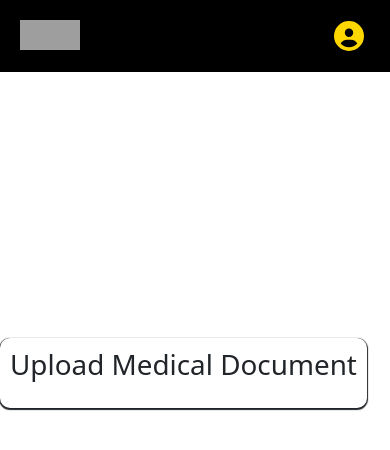
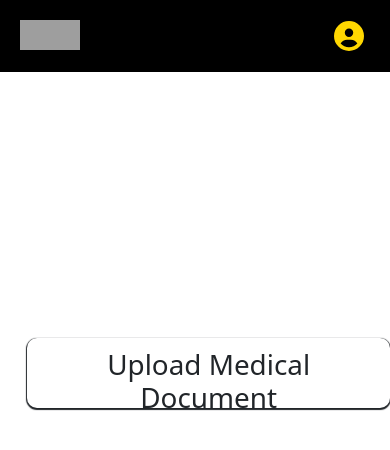
Before and after one commit to manoharbondalapati/avikaProject, a React (Create React App) app: page /userpage in a window 390 px wide. Shown: the top 450 px of the page. Built offline with nearby package versions, Linux system fonts and the light colour scheme; sample sign-in values are in the browser's storage; grey boxes are pictures that could not be loaded.

Commit message:
Update UserPage.css

```diff
--- a/src/components/user/UserPage.css
+++ b/src/components/user/UserPage.css
@@ -149,7 +149,7 @@
     position: absolute;
     display: flex;
     top: 40%;
-    left: 0%;
+    left: 7%;
     box-sizing: border-box;
     box-shadow: 0px 1px 1px 1px;
     border-radius: 10px;
```
